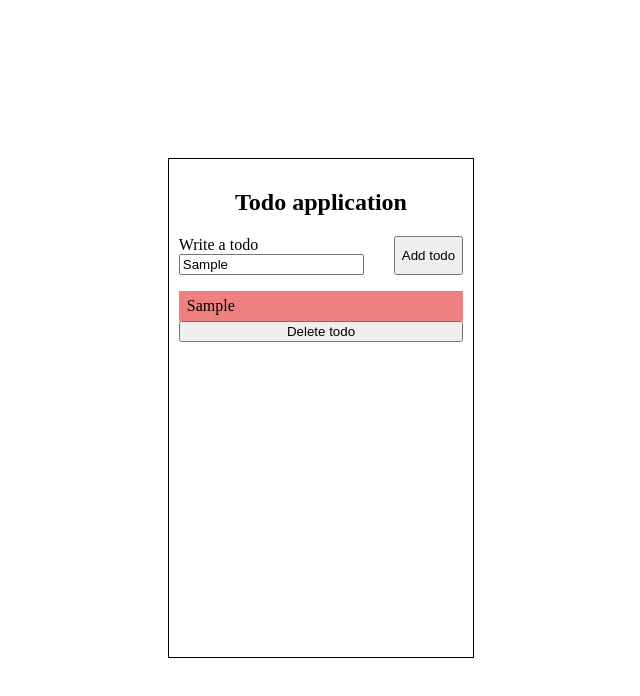
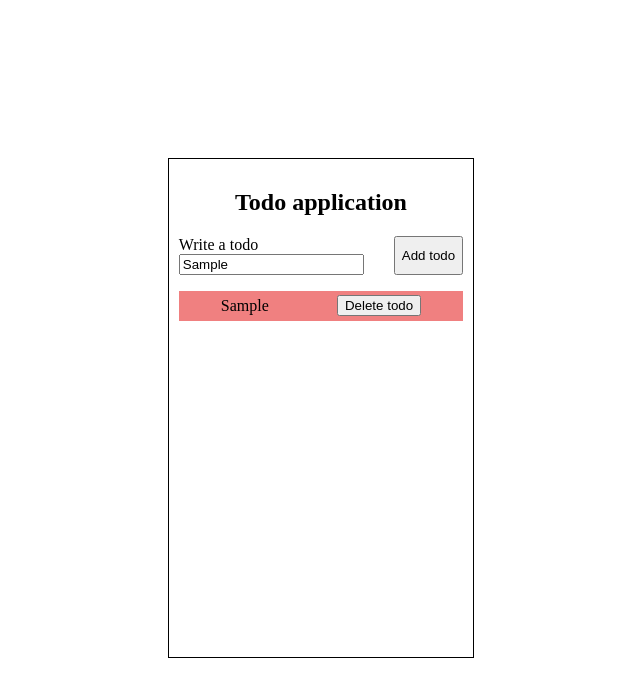
Before and after one commit to JulieKodehode/kodeloftetG7_undervisning18, a website: page index.html in a window 1280 px wide. Both pictures are taken after typing "Sample" into the empty fields and a click on the button "Add todo". Shown: the whole page, without its empty margins (319-959 px from the left). Drawn offline with Linux system fonts and the light colour scheme.

Commit message:
Undervisnng 20: Fullført prosjekt

```diff
--- a/script.js
+++ b/script.js
@@ -21,6 +21,14 @@
 
     // Checks if todoTask have content
     console.log(todoTasks);
+
+    // HOW TO SOLVE ARRAY ISSUE: Set this variable getting the taskListContainer(div) outside for loop
+    // Getting the div-element from the HTML
+    const taskListContainer = document.querySelector("#taskListContainer");
+    console.log(taskListContainer);
+
+    // HOW TO SOLVE ARRAY ISSUE: Set the textContent of the taskListContainer as empty string
+    taskListContainer.textContent = "";
 
     // Loops through our array and checks for new data
     for (
@@ -47,23 +55,23 @@
 
         // Given the new element some text content
         deleteButton.textContent = "Delete todo";
+        deleteButton.classList.add("deleteButton")
 
         // Added function to the new button-element
         deleteButton.addEventListener("click", function () {
             console.log("Click?")
             newListItem.remove();
             deleteButton.remove();
+
+            // HOW TO SOLVE ARRAY ISSUE: with the method splice we remove something from the array. So in this instance we wish to delete the li, the button and the content from the array.
+            todoTasks.splice(index, 1);
         })
-
-        // Getting the div-element from the HTML
-        const taskListContainer = document.querySelector("#taskListContainer");
-        console.log(taskListContainer);
 
         // Returns the newly created li-element to the div-element
         taskListContainer.appendChild(newListItem);
 
-        // Returns the newly created button-element to the div-element
-        taskListContainer.appendChild(deleteButton);
+        // Returns the newly created button-element to the li-element
+        newListItem.appendChild(deleteButton);
     }
 }
 
--- a/styles.css
+++ b/styles.css
@@ -47,21 +47,22 @@
 
     list-style-type: none;
     padding-inline-start: 0;
-    width: 100%;
+    min-width: 100%;
 }
 
 /* Li */
 .taskListItem {
     display: flex;
+    justify-content: space-around;
     align-items: center;
     padding: 8px;
 
     height: 30px;
-    min-width: 100%;
+    width: 100%;
     background-color: lightcoral;
 }
 
 .taskListContainer {
     display: flex;
-   flex-direction: column;
+    flex-direction: column;
 }
```
